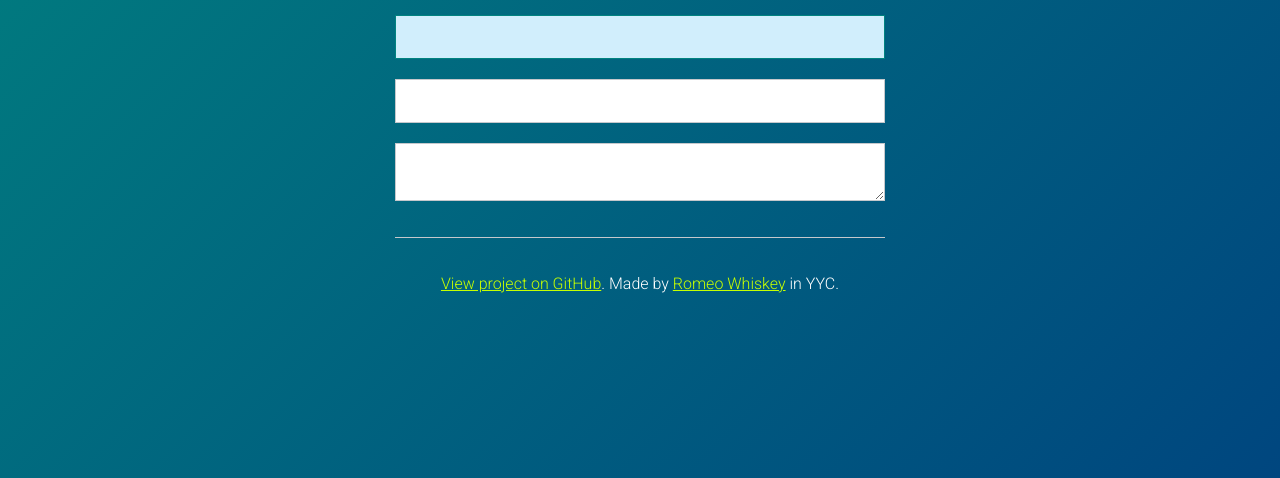
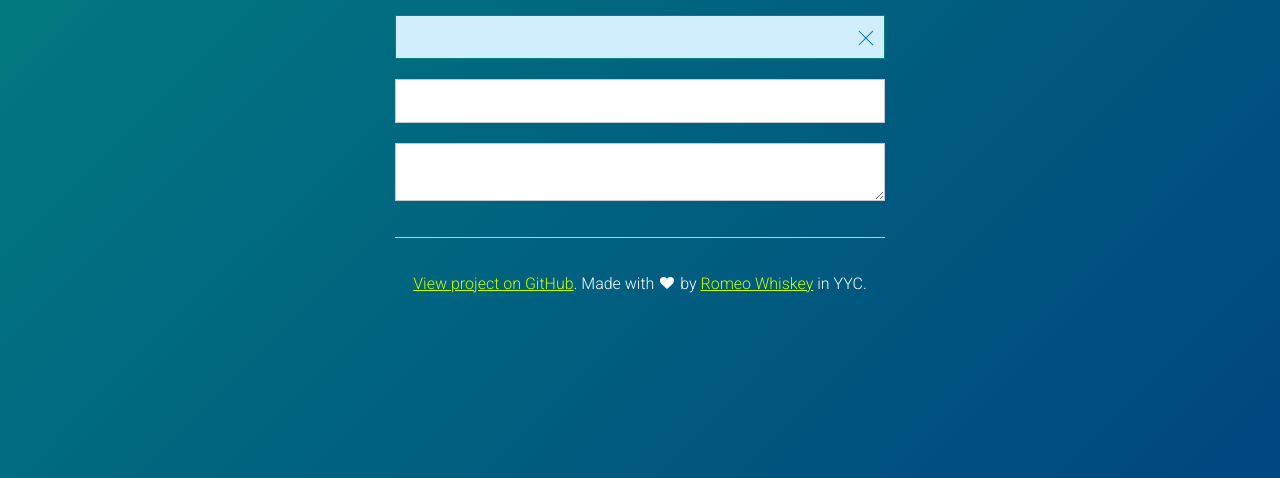
Before and after one commit to romeo-whiskey/jquery.vamoose, a website: page index.html in a window 1280 px wide. Shown: the part 322-800 px from the top of the page. Drawn offline with nearby package versions, Linux system fonts and the light colour scheme.

Commit message:
Removes dependency on font icon

```diff
--- a/index.html
+++ b/index.html
@@ -7,7 +7,7 @@
     <title>Vamoose Demo</title>
 
     <link href="https://fonts.googleapis.com/css?family=Roboto:100,300" rel="stylesheet" />
-    <link rel="stylesheet" href="https://cdn.linearicons.com/free/1.0.0/icon-font.min.css" />    <link rel="stylesheet" href="demo/css/vamoose.css">
+    <link rel="stylesheet" href="demo/css/vamoose.css">
     <link rel="stylesheet" href="demo/css/demo.css">
 </head>
 <body>
@@ -25,7 +25,7 @@
             <textarea aria-label="textarea"></textarea>
         </div>
         <footer>
-            <a href="https://github.com/ghostrydr/jquery.vamoose">View project on GitHub</a>. Made by <a href="http://www.romeo-whiskey.com">Romeo Whiskey</a> in YYC.
+            <a href="https://github.com/ghostrydr/jquery.vamoose">View project on GitHub</a>. Made with <svg version="1.1" xmlns="http://www.w3.org/2000/svg" width="448" height="448" viewBox="0 0 448 448"><title></title><g id="icomoon-ignore"></g><path d="M224 416c-4 0-8-1.5-11-4.5l-156-150.5c-2-1.75-57-52-57-112 0-73.25 44.75-117 119.5-117 43.75 0 84.75 34.5 104.5 54 19.75-19.5 60.75-54 104.5-54 74.75 0 119.5 43.75 119.5 117 0 60-55 110.25-57.25 112.5l-155.75 150c-3 3-7 4.5-11 4.5z"></path></svg> by  <a href="http://www.romeo-whiskey.com">Romeo Whiskey</a> in YYC.
         </footer>
     </main>
 
--- a/scss/demo.scss
+++ b/scss/demo.scss
@@ -49,6 +49,17 @@ body {
         margin-top: 2rem;
         padding-top: 2rem;
         text-align: center;
+
+        svg {
+            height: 14px;
+            width: 14px;
+            transform: translate(0, 1px);
+            margin: 0 2px;
+
+            path {
+                fill: $white;
+            }
+        }
     }
 
     .container {
--- a/scss/vamoose.scss
+++ b/scss/vamoose.scss
@@ -39,24 +39,28 @@
             right: 0.5em;
             line-height: $line-height;
             transform: translate(0, -50%);
+            width: 1.375em;
+            height: 1.375em;
 
 
             &:focus {
                 outline: $secondary-blue auto 5px;
             }
 
+            &::after,
+            &::before {
+                height: 1px;
+                width: 90%;
+                content: ' ';
+                background: $secondary-blue;
+                display: block;
+                position: absolute;
+                transform: translate(5%, 50%) rotate(45deg);
+                top: 50%;
+            }
+
             &::after {
-                color: $secondary-blue;
-                content: '\e870';
-                cursor: pointer;
-                font-family: $glyphs;
-                font-size: $glyph-size;
-                width: 1em;
-                height: 1em;
-                display: flex;
-                align-items: center;
-                justify-content: center;
-                transform: translate(0, -1px);
+                transform: translate(5%, 50%) rotate(-45deg);
             }
         }
         input,
```
Also changed, not shown: demo/css/demo.css, demo/css/vamoose.css.
